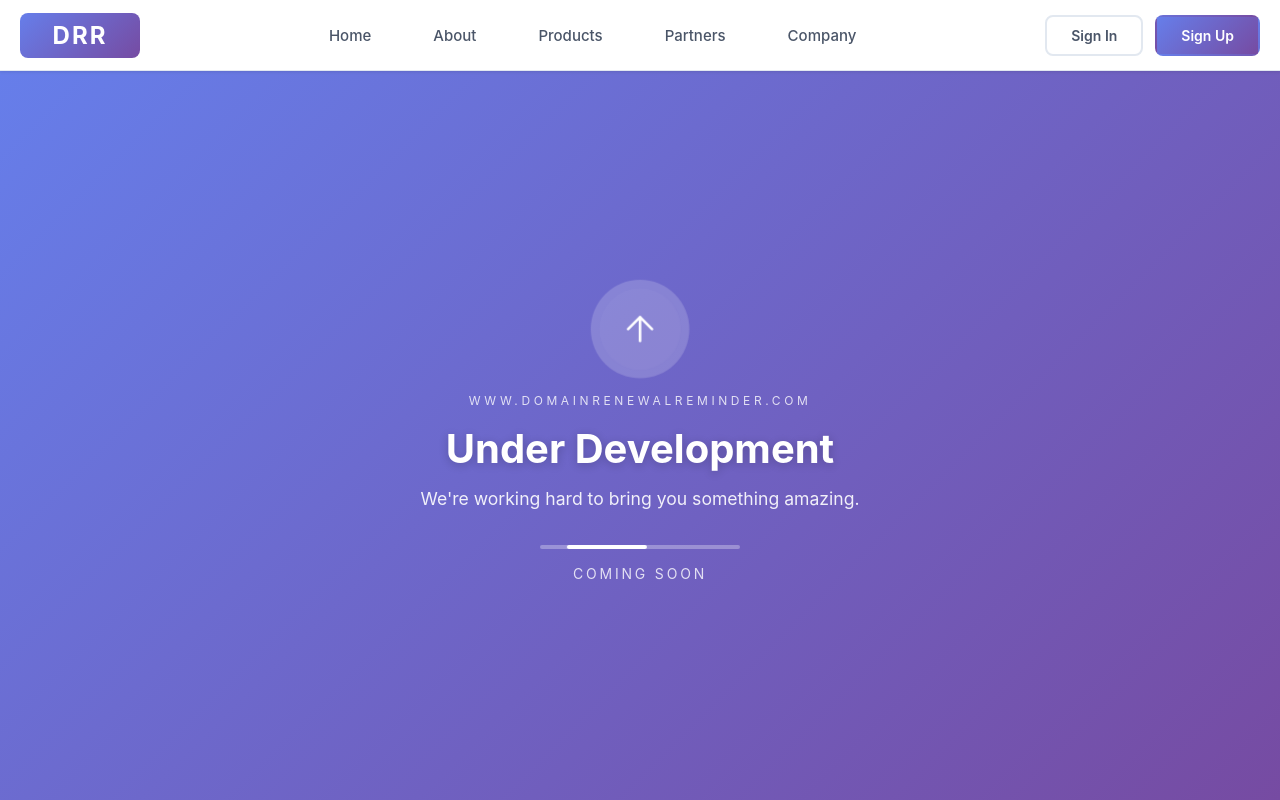
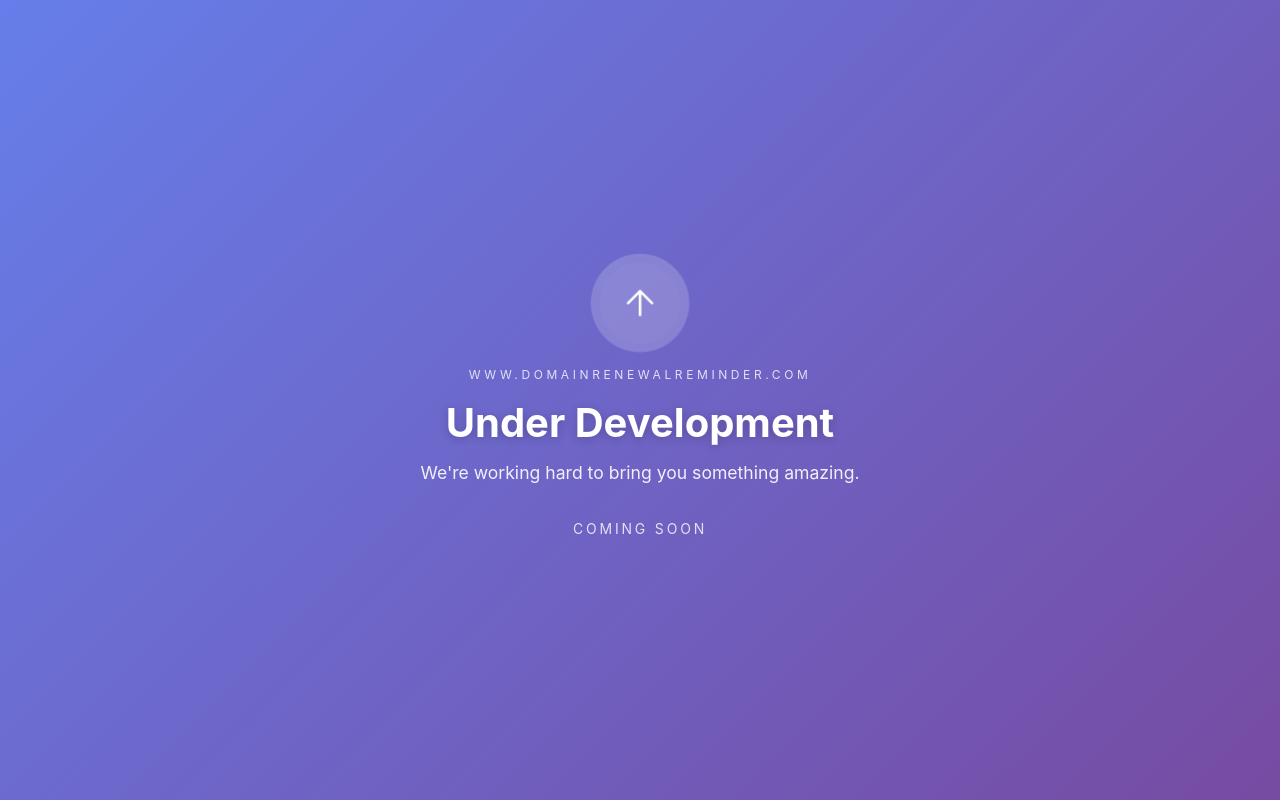
Before and after one commit to savos/drr2, a React (Vite) app in the folder frontend/: page / in a window 1280 px wide. Built offline with nearby package versions, Linux system fonts and the light colour scheme.

Commit message:
Remove header and progress bar from UnderDevelopment page

```diff
--- a/frontend/src/App.jsx
+++ b/frontend/src/App.jsx
@@ -87,9 +87,11 @@ function App() {
     <Router>
       <div className="app-container">
         <Routes>
+          {/* Under Development - no header */}
+          <Route path="/" element={<UnderDevelopment />} />
+
           {/* Public Routes with Header */}
           <Route element={<PublicLayout user={user} onLogout={handleLogout} />}>
-            <Route path="/" element={<UnderDevelopment />} />
             <Route path="/home" element={<Home />} />
             <Route path="/login" element={<Login />} />
             <Route path="/register" element={<Auth />} />
--- a/frontend/src/pages/UnderDevelopment.css
+++ b/frontend/src/pages/UnderDevelopment.css
@@ -3,7 +3,7 @@
   display: flex;
   align-items: center;
   justify-content: center;
-  min-height: calc(100vh - 80px);
+  min-height: 100vh;
   background: linear-gradient(135deg, #667eea 0%, #764ba2 100%);
   padding: 2rem;
 }
@@ -77,35 +77,6 @@
   line-height: 1.6;
 }
 
-.under-development-progress {
-  width: 200px;
-  height: 4px;
-  background: rgba(255, 255, 255, 0.3);
-  border-radius: 2px;
-  margin: 0 auto 1rem;
-  overflow: hidden;
-}
-
-.under-development-progress-bar {
-  width: 40%;
-  height: 100%;
-  background: white;
-  border-radius: 2px;
-  animation: loading 2s ease-in-out infinite;
-}
-
-@keyframes loading {
-  0% {
-    transform: translateX(-100%);
-  }
-  50% {
-    transform: translateX(150%);
-  }
-  100% {
-    transform: translateX(-100%);
-  }
-}
-
 .under-development-coming-soon {
   font-size: 0.875rem;
   text-transform: uppercase;
@@ -116,7 +87,7 @@
 /* Responsive adjustments */
 @media (max-width: 640px) {
   .under-development {
-    min-height: calc(100vh - 60px);
+    min-height: 100vh;
     padding: 1.5rem;
   }
 
--- a/frontend/src/pages/UnderDevelopment.jsx
+++ b/frontend/src/pages/UnderDevelopment.jsx
@@ -19,9 +19,6 @@ export default function UnderDevelopment() {
         <p className="under-development-subtitle">
           We're working hard to bring you something amazing.
         </p>
-        <div className="under-development-progress">
-          <div className="under-development-progress-bar"></div>
-        </div>
         <p className="under-development-coming-soon">
           Coming Soon
         </p>
```
